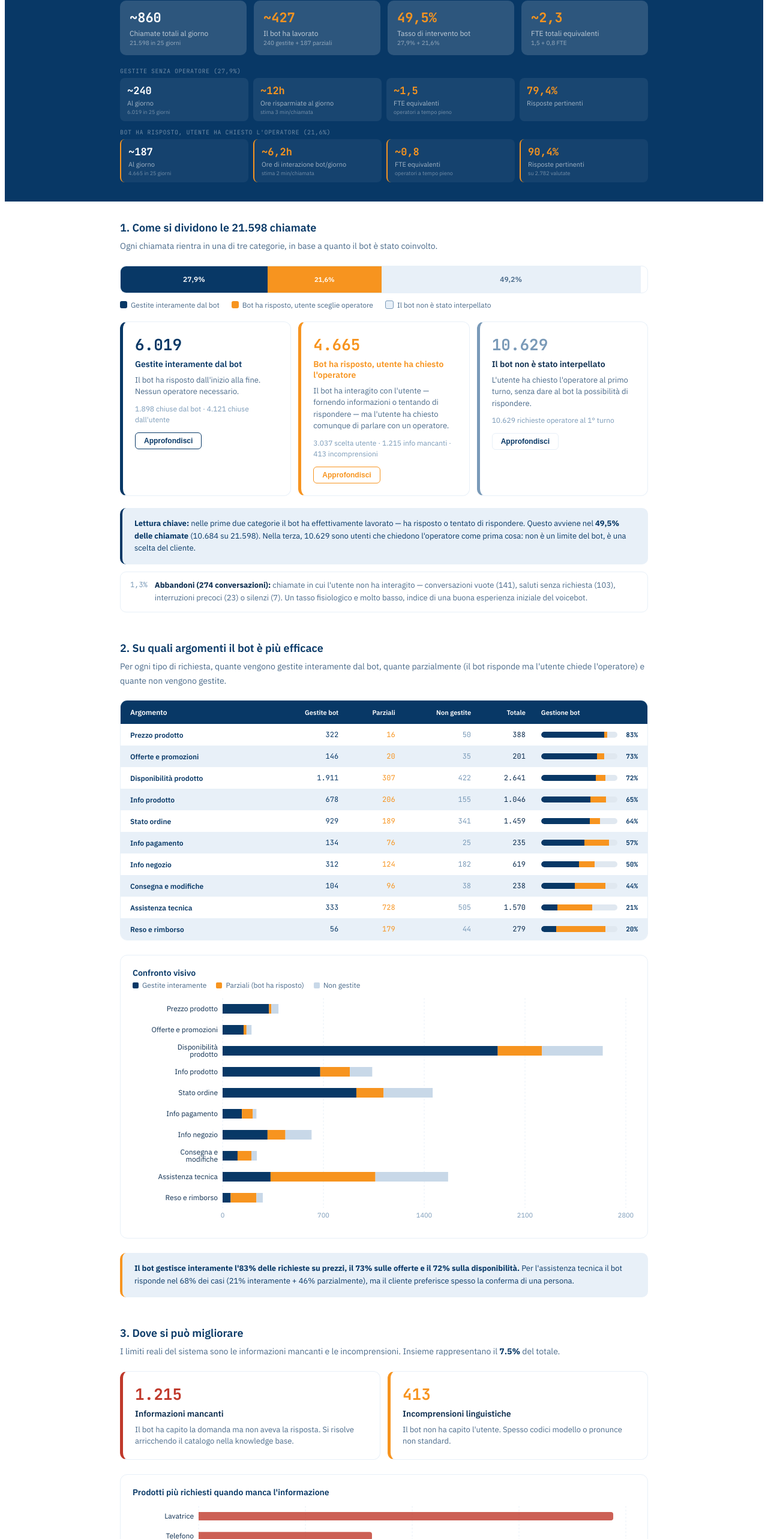
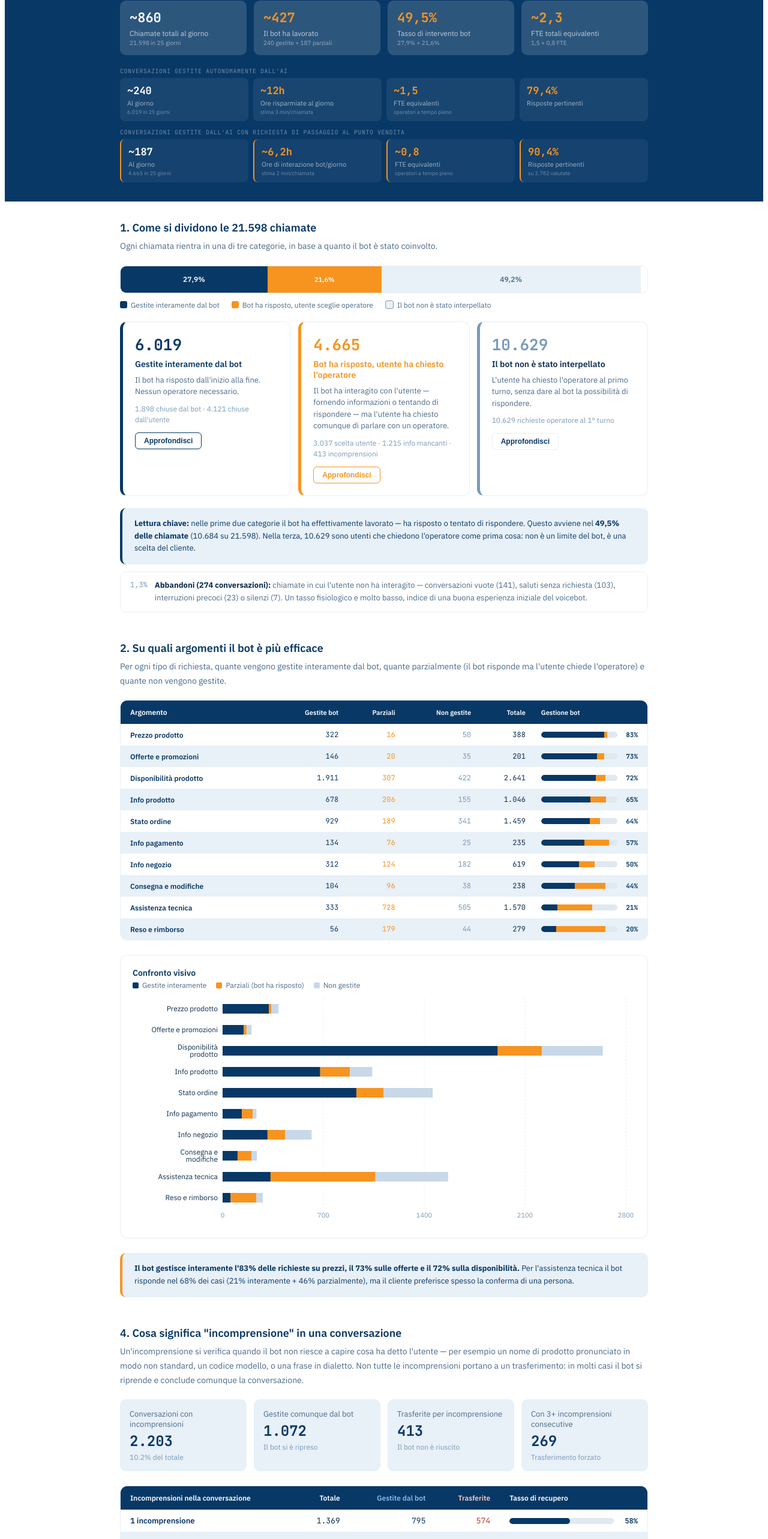
Before and after one commit to lamb91/dashboard-utility-operations, a React (Vite) app: page / in a window 1280 px wide. Shown: the part 226-2792 px from the top of the page at 60% size. Built offline with nearby package versions, Linux system fonts and the light colour scheme.

Commit message:
Sezione 8: Smart RAG + Tool Routing completo

```diff
--- a/src/App.jsx
+++ b/src/App.jsx
@@ -495,7 +495,7 @@ export default function App() {
           </div>
 
           {/* Row 2: Gestite senza operatore — compatta */}
-          <div style={{ fontSize: "10px", fontFamily: "'JetBrains Mono', monospace", opacity: 0.4, marginBottom: "5px", letterSpacing: "0.5px" }}>GESTITE SENZA OPERATORE (27,9%)</div>
+          <div style={{ fontSize: "10px", fontFamily: "'JetBrains Mono', monospace", opacity: 0.4, marginBottom: "5px", letterSpacing: "0.5px" }}>CONVERSAZIONI GESTITE AUTONOMAMENTE DALL'AI</div>
           <div style={{ display: "grid", gridTemplateColumns: "repeat(4, 1fr)", gap: "8px", marginBottom: "12px" }}>
             {[
               { v: "~240", l: "Al giorno", sub: "6.019 in 25 giorni" },
@@ -512,7 +512,7 @@ export default function App() {
           </div>
 
           {/* Row 3: Bot ha risposto, utente ha chiesto operatore — compatta */}
-          <div style={{ fontSize: "10px", fontFamily: "'JetBrains Mono', monospace", opacity: 0.4, marginBottom: "5px", letterSpacing: "0.5px" }}>BOT HA RISPOSTO, UTENTE HA CHIESTO L'OPERATORE (21,6%)</div>
+          <div style={{ fontSize: "10px", fontFamily: "'JetBrains Mono', monospace", opacity: 0.4, marginBottom: "5px", letterSpacing: "0.5px" }}>CONVERSAZIONI GESTITE DALL'AI CON RICHIESTA DI PASSAGGIO AL PUNTO VENDITA</div>
           <div style={{ display: "grid", gridTemplateColumns: "repeat(4, 1fr)", gap: "8px" }}>
             {[
               { v: "~187", l: "Al giorno", sub: "4.665 in 25 giorni" },
@@ -831,39 +831,6 @@ export default function App() {
         </div>
 
 
-        {/* ═══ 3. MARGINI ═══ */}
-        <div style={{ marginBottom: "3rem" }}>
-          <h2 style={{ fontSize: "18px", fontWeight: 600, margin: "0 0 8px", color: navy }}>3. Dove si può migliorare</h2>
-          <p style={{ fontSize: "14px", color: textMid, lineHeight: 1.7, margin: "0 0 1.25rem" }}>
-            I limiti reali del sistema sono le informazioni mancanti e le incomprensioni. Insieme rappresentano il <strong style={{ color: navy }}>{pct(1215 + 413, T)}%</strong> del totale.
-          </p>
-          <div style={{ display: "grid", gridTemplateColumns: "1fr 1fr", gap: "12px", marginBottom: "1.5rem" }}>
-            <div style={{ background: white, border: `1px solid ${paleNavy}`, borderRadius: "12px", padding: "1.25rem", borderLeft: `5px solid ${red}` }}>
-              <div style={{ fontSize: "26px", fontWeight: 700, fontFamily: "'JetBrains Mono', monospace", color: red }}>{fmt(1215)}</div>
-              <div style={{ fontSize: "14px", fontWeight: 600, margin: "6px 0 8px" }}>Informazioni mancanti</div>
-              <div style={{ fontSize: "13px", color: textMid, lineHeight: 1.5 }}>Il bot ha capito la domanda ma non aveva la risposta. Si risolve arricchendo il catalogo nella knowledge base.</div>
-            </div>
-            <div style={{ background: white, border: `1px solid ${paleNavy}`, borderRadius: "12px", padding: "1.25rem", borderLeft: `5px solid ${orange}` }}>
-              <div style={{ fontSize: "26px", fontWeight: 700, fontFamily: "'JetBrains Mono', monospace", color: orange }}>{fmt(413)}</div>
-              <div style={{ fontSize: "14px", fontWeight: 600, margin: "6px 0 8px" }}>Incomprensioni linguistiche</div>
-              <div style={{ fontSize: "13px", color: textMid, lineHeight: 1.5 }}>Il bot non ha capito l'utente. Spesso codici modello o pronunce non standard.</div>
-            </div>
-          </div>
-          <div style={{ border: `1px solid ${paleNavy}`, borderRadius: "12px", padding: "1.25rem", marginBottom: "1.5rem" }}>
-            <div style={{ fontSize: "14px", fontWeight: 600, color: navy, marginBottom: "14px" }}>Prodotti più richiesti quando manca l'informazione</div>
-            <ResponsiveContainer width="100%" height={230}>
-              <BarChart data={products} layout="vertical" margin={{ left: 10, right: 16 }}>
-                <CartesianGrid strokeDasharray="3 3" stroke={paleNavy} horizontal={false} />
-                <XAxis type="number" tick={{ fill: textLight, fontSize: 11 }} axisLine={false} tickLine={false} />
-                <YAxis type="category" dataKey="name" tick={{ fill: textDark, fontSize: 12 }} width={100} axisLine={false} tickLine={false} />
-                <Tooltip content={<CT />} />
-                <Bar dataKey="v" name="Menzioni" fill={red} radius={[0, 4, 4, 0]} barSize={14} fillOpacity={0.7}>
-                  {products.map((_, i) => <Cell key={i} fill={i < 3 ? red : textLight} fillOpacity={i < 3 ? 0.8 : 0.4} />)}
-                </Bar>
-              </BarChart>
-            </ResponsiveContainer>
-          </div>
-        </div>
 
 
         {/* ═══ 4. INCOMPRENSIONI ═══ */}
@@ -990,7 +957,7 @@ export default function App() {
 
         {/* ═══ 5. DOMANDE ═══ */}
         <div style={{ marginBottom: "3rem" }}>
-          <h2 style={{ fontSize: "18px", fontWeight: 600, margin: "0 0 8px", color: navy }}>5. Le domande per voi</h2>
+          <h2 style={{ fontSize: "18px", fontWeight: 600, margin: "0 0 8px", color: navy }}>5. Strategie di workflow</h2>
           <p style={{ fontSize: "14px", color: textMid, lineHeight: 1.7, margin: "0 0 1.25rem" }}>Il voicebot funziona e risponde ai vostri clienti. Il passo successivo è decidere insieme come gestire tre situazioni specifiche.</p>
           {[
             { letter: "A", q: "Quando il cliente chiede subito l'operatore", ctx: `Succede nel 49,2% delle chiamate (${fmt(10629)}). L'utente non dà al bot la possibilità di rispondere.`, opt: "Il bot deve trasferire subito? Oppure chiedere prima il motivo della chiamata e provare a rispondere?", c: navy },
@@ -1084,11 +1051,11 @@ export default function App() {
         <div style={{ marginBottom: "3rem" }}>
           <h2 style={{ fontSize: "18px", fontWeight: 600, margin: "0 0 8px", color: navy }}>7. Stima impatto operativo</h2>
           <p style={{ fontSize: "14px", color: textMid, lineHeight: 1.7, margin: "0 0 1.25rem" }}>
-            Il voicebot interviene in circa 447 chiamate al giorno. L'impatto operativo si divide tra le conversazioni gestite interamente (3 min/chiamata) e quelle dove il bot ha risposto prima del trasferimento (2 min/chiamata).
+            Il voicebot interviene in circa 427 chiamate al giorno. L'impatto operativo si divide tra le conversazioni gestite interamente (3 min/chiamata) e quelle dove il bot ha risposto prima del trasferimento (2 min/chiamata).
           </p>
 
           {/* Row 1: Gestite senza operatore */}
-          <div style={{ fontSize: "12px", fontWeight: 600, color: navy, marginBottom: "6px" }}>Gestite senza operatore (27,9%)</div>
+          <div style={{ fontSize: "12px", fontWeight: 600, color: navy, marginBottom: "6px" }}>Conversazioni gestite autonomamente dall'AI</div>
           <div style={{ display: "grid", gridTemplateColumns: "repeat(4, minmax(0, 1fr))", gap: "12px", marginBottom: "1.25rem" }}>
             <Metric value="~240" label="Chiamate/giorno" sub="6.019 in 25 giorni" />
             <Metric value="~720 min" label="Minuti risparmiati/giorno" sub="240 × 3 min" />
@@ -1097,7 +1064,7 @@ export default function App() {
           </div>
 
           {/* Row 2: Bot ha risposto, utente ha chiesto operatore */}
-          <div style={{ fontSize: "12px", fontWeight: 600, color: orange, marginBottom: "6px" }}>Bot ha risposto, utente ha chiesto l'operatore (21,6%)</div>
+          <div style={{ fontSize: "12px", fontWeight: 600, color: orange, marginBottom: "6px" }}>Conversazioni gestite dall'AI con richiesta di passaggio al punto vendita</div>
           <div style={{ display: "grid", gridTemplateColumns: "repeat(4, minmax(0, 1fr))", gap: "12px", marginBottom: "1.25rem" }}>
             <Metric value="~187" label="Chiamate/giorno" sub="4.665 in 25 giorni" />
             <Metric value="~374 min" label="Minuti di interazione bot" sub="187 × 2 min" />
@@ -1128,7 +1095,7 @@ export default function App() {
             <div style={{ fontSize: "14px", fontWeight: 600, color: navy, marginBottom: "12px" }}>Proiezione con le strategie di intervento</div>
             <div style={{ display: "grid", gridTemplateColumns: "repeat(3, minmax(0, 1fr))", gap: "12px" }}>
               {[
-                { scenario: "Situazione attuale", calls: "~447", hours: "~18,9h", fte: "~2,4", c: textLight },
+                { scenario: "Situazione attuale", calls: "~427", hours: "~18,2h", fte: "~2,3", c: textLight },
                 { scenario: "Con livelli 1+4 (soft + asincrono)", calls: "~560", hours: "~24h", fte: "~3,0", c: orange },
                 { scenario: "Con livelli 1-4 combinati", calls: "~680", hours: "~30h", fte: "~3,8", c: navy },
               ].map((s, i) => (
```
